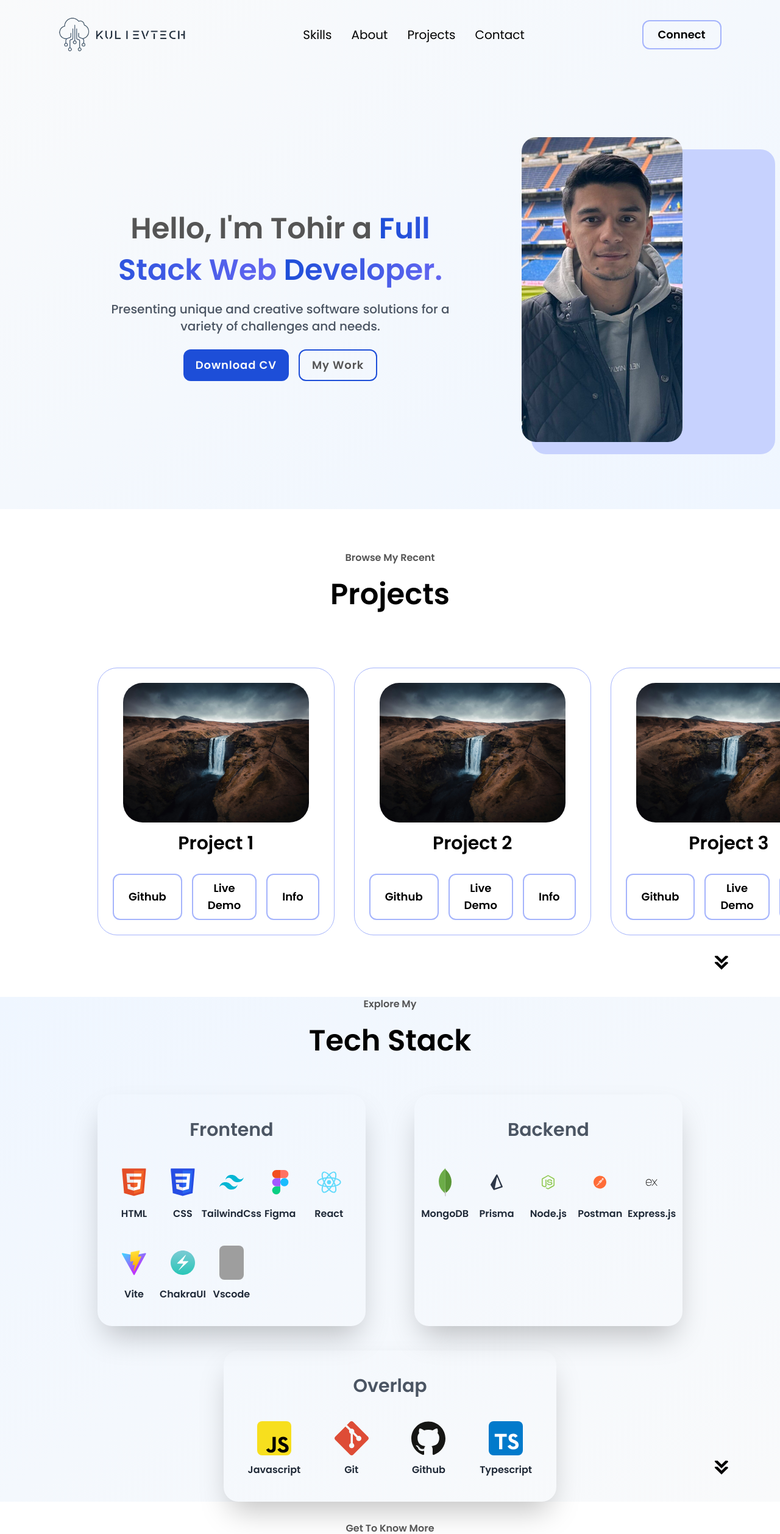
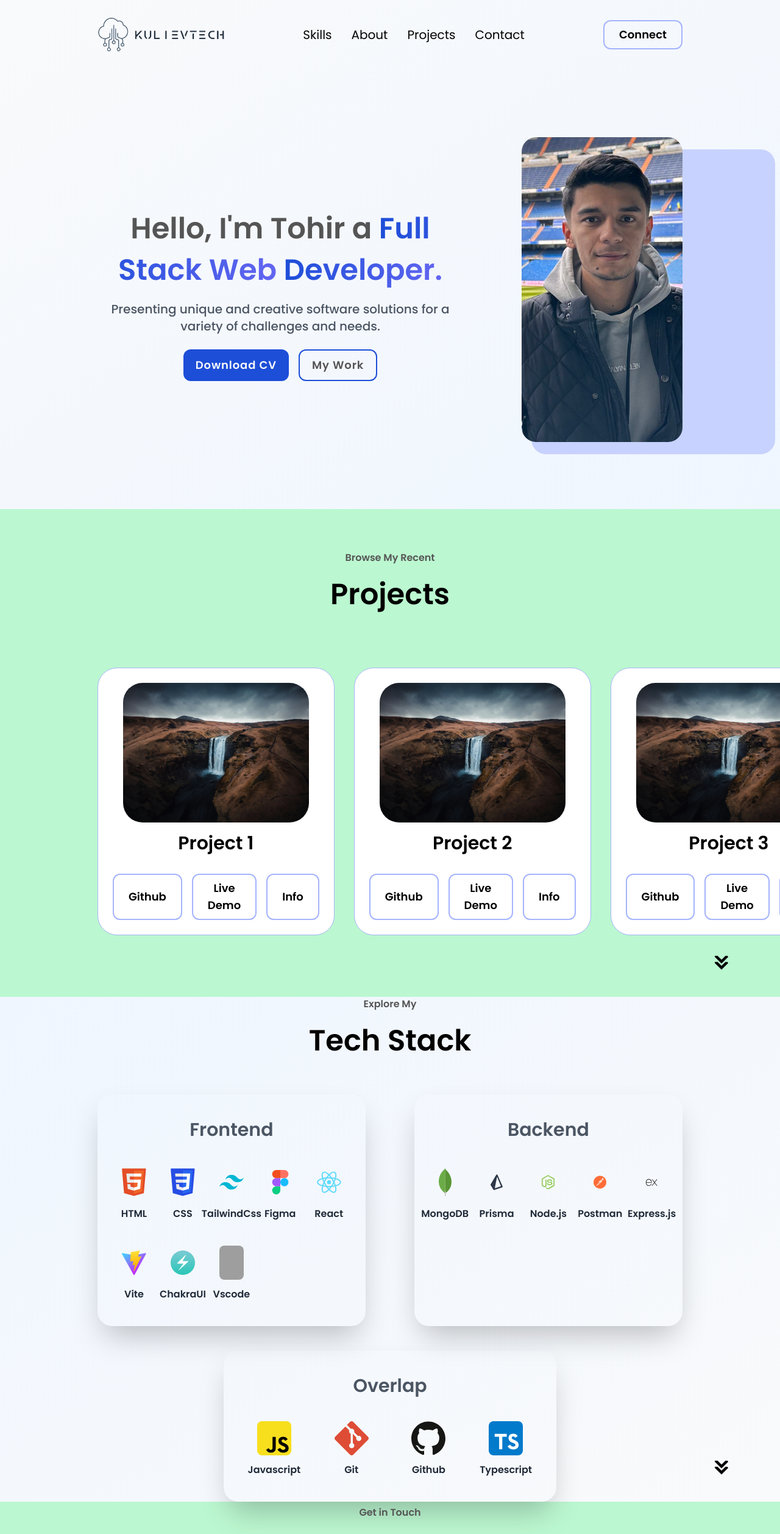
Before and after one commit to kulievdev/portfolio-website, a React (Vite) app: page / in a window 1280 px wide. Shown: the top 2516 px of the page at 61% size. Built offline with nearby package versions, Linux system fonts and the light colour scheme; grey boxes are pictures that could not be loaded.

Commit message:
Fix nav section

```diff
--- a/src/App.tsx
+++ b/src/App.tsx
@@ -1,21 +1,21 @@
 import Navbar from "./Pages/Navbar/Navbar";
 import Hero from "./Pages/Hero/Hero";
 import TechStack from "./Pages/TechStack/TechStack";
-import About from "./Pages/About/About";
+// import About from "./Pages/About/About";
 import Contact from "./Pages/Contact/Contact";
 import Footer from "./Pages/Footer/Footer";
 import Projects from "./Pages/Projects/Projects";
 
 function App() {
     return (
-        <main>
+        <main className="bg-green-200">
             <main className="bg-gradient-to-tl from-primary-50 to-gray-50">
                 <Navbar />
                 <Hero />
             </main>
             <Projects />
             <TechStack />
-            <About />
+            {/* <About /> */}
             <Contact />
             <Footer />
         </main>
--- a/src/Pages/Navbar/DesktopNavbar.tsx
+++ b/src/Pages/Navbar/DesktopNavbar.tsx
@@ -21,7 +21,8 @@ export const myLinks = [
 
 const DesktopNavbar = () => {
     return (
-        <nav className="flex justify-around items-center py-6">
+        <section className="my-0 mx-40">
+            <nav className="flex justify-between items-center py-6">
                 <Logo />
                 <div>
                     <ul className="nav-links flex gap-8 text-xl">
@@ -43,6 +44,7 @@ const DesktopNavbar = () => {
                     Connect
                 </button>
             </nav>
+        </section>
     );
 };
 
```
Also changed, not shown: src/Pages/About/About2.tsx (added). Lines whose indentation alone changed are shown as unchanged.
